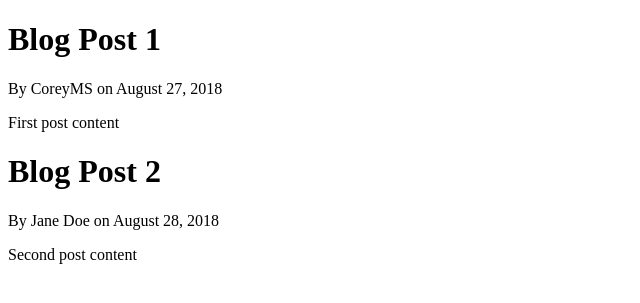
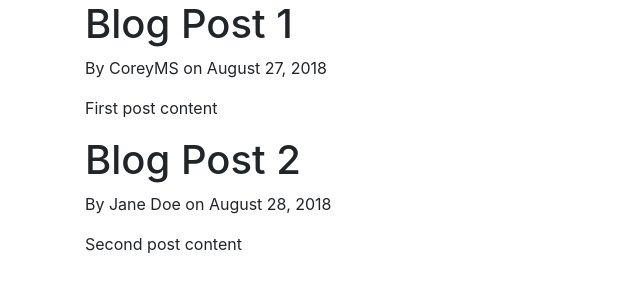
Before and after one commit to Subritt/BlogApp-django, a Django app: page / in a window 1280 px wide. Shown: the top 303 px of the page, without its empty margins (0-640 px from the left). Run offline with Django 3.2, Linux system fonts and the light colour scheme; some libraries are stand-ins or nearby versions.

Commit message:
integrated bootstrap cdn in base.html

```diff
--- a/blog/templates/blog/base.html
+++ b/blog/templates/blog/base.html
@@ -1,8 +1,13 @@
 <!DOCTYPE html>
 <html lang="en">
 <head>
-    <meta charset="UTF-8">
-    <meta name="viewport" content="width=device-width, initial-scale=1.0">
+    <!-- Required meta tags -->
+    <meta charset="utf-8">
+    <meta name="viewport" content="width=device-width, initial-scale=1, shrink-to-fit=no">
+
+    <!-- Bootstrap CSS -->
+    <link rel="stylesheet" href="https://maxcdn.bootstrapcdn.com/bootstrap/4.0.0/css/bootstrap.min.css" integrity="sha384-Gn5384xqQ1aoWXA+058RXPxPg6fy4IWvTNh0E263XmFcJlSAwiGgFAW/dAiS6JXm" crossorigin="anonymous">
+
     {% if title %}
         <title>Django Blog - {{ title }}</title>
     {% else %}
@@ -10,6 +15,14 @@
     {% endif %}
 </head>
 <body>
-    {% block content %}{% endblock %}
+    <div class="container">
+        {% block content %}{% endblock %}
+    </div>
+
+    <!-- Optional JavaScript -->
+    <!-- jQuery first, then Popper.js, then Bootstrap JS -->
+    <script src="https://code.jquery.com/jquery-3.2.1.slim.min.js" integrity="sha384-KJ3o2DKtIkvYIK3UENzmM7KCkRr/rE9/Qpg6aAZGJwFDMVNA/GpGFF93hXpG5KkN" crossorigin="anonymous"></script>
+    <script src="https://cdnjs.cloudflare.com/ajax/libs/popper.js/1.12.9/umd/popper.min.js" integrity="sha384-ApNbgh9B+Y1QKtv3Rn7W3mgPxhU9K/ScQsAP7hUibX39j7fakFPskvXusvfa0b4Q" crossorigin="anonymous"></script>
+    <script src="https://maxcdn.bootstrapcdn.com/bootstrap/4.0.0/js/bootstrap.min.js" integrity="sha384-JZR6Spejh4U02d8jOt6vLEHfe/JQGiRRSQQxSfFWpi1MquVdAyjUar5+76PVCmYl" crossorigin="anonymous"></script>
 </body>
 </html>
```
